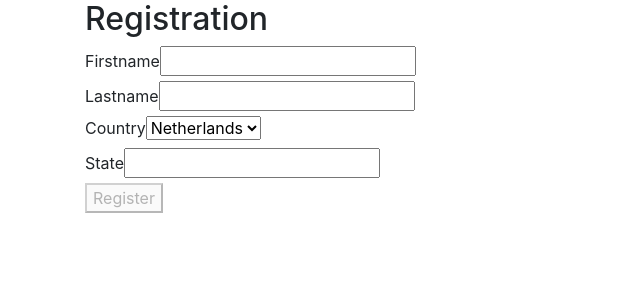
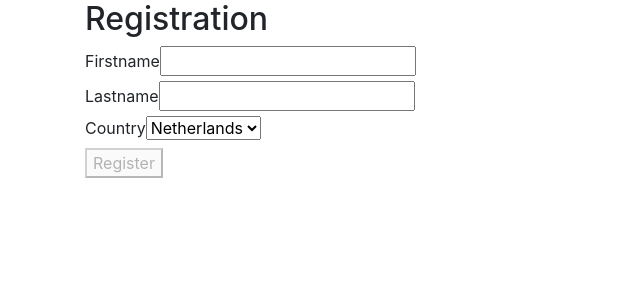
Before and after one commit to mauricedb/dotnetflix-2019-3, a React (Create React App) app: page / in a window 1280 px wide. Shown: the top 300 px of the page, without its empty margins (0-640 px from the left). Built offline with nearby package versions, Linux system fonts and the light colour scheme.

Commit message:
Toggle state

```diff
--- a/src/registration/registration-form.tsx
+++ b/src/registration/registration-form.tsx
@@ -44,6 +44,7 @@ const RegistrationForm = ({ person: initalPerson }: any) => {
           <option value="USA">USA</option>
         </select>
       </div>
+      {person.country === 'USA' && (
         <div>
           <label htmlFor="state">State</label>
           <input
@@ -54,6 +55,8 @@ const RegistrationForm = ({ person: initalPerson }: any) => {
             onChange={handleChange}
           />
         </div>
+      )}
+
       <div>
         <button disabled={!person.firstName || !person.lastName}>
           Register
```
Also changed, not shown: .presentation-buddy/instructions.json, 2 other files (tests, documents, lock files or other folders). Lines whose indentation alone changed are shown as unchanged.
